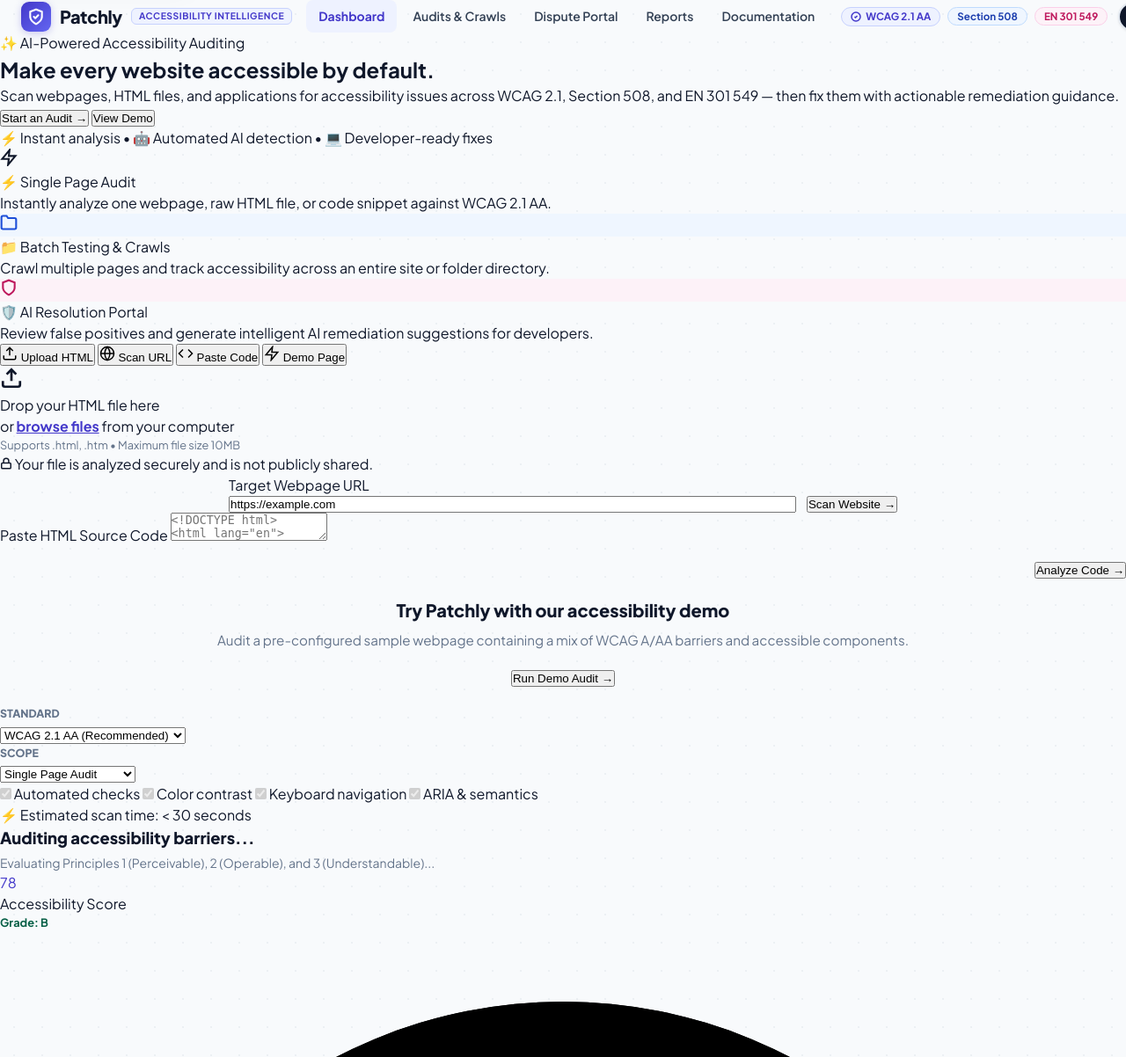
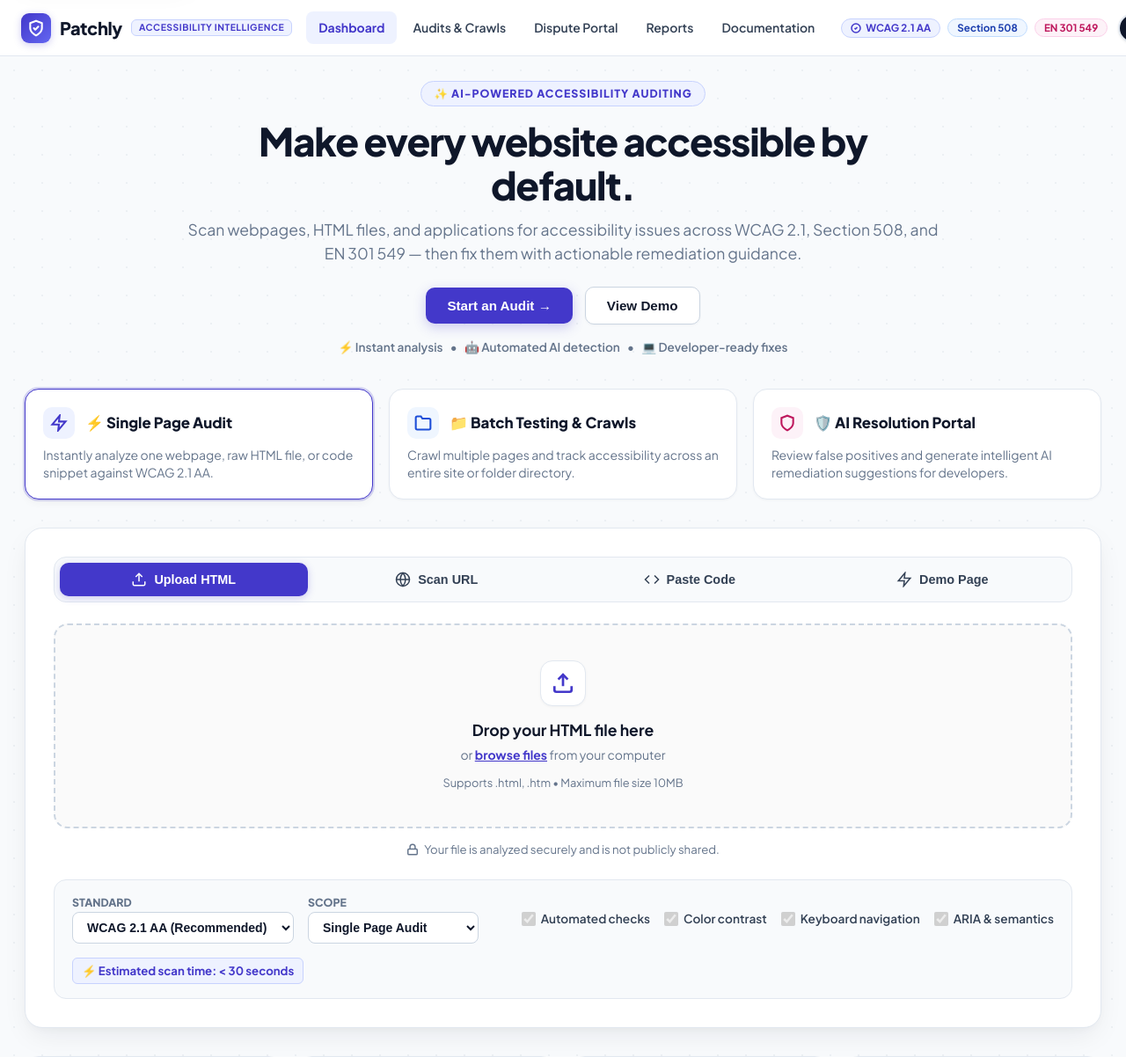
Before and after one commit to Rachana-2007/patchlywebaccessibility, a Flask app: page / in a window 1280 px wide; the page is wider, and only the part inside the window is pictured. Shown: the top 1202 px of that part at 88% size. Run offline with Flask 2, Linux system fonts and the light colour scheme.

Commit message:
Fix CSS syntax error in header and Windows Unicode printing

```diff
--- a/app.py
+++ b/app.py
@@ -1820,5 +1820,5 @@
     return jsonify({"success": True, "test_run": test_run})
 
 if __name__ == "__main__":
-    print("🚀 Patchly A11y Server starting at http://127.0.0.1:5000 ...")
+    print("[*] Patchly A11y Server starting at http://127.0.0.1:5000 ...")
     app.run(host="127.0.0.1", port=5000, debug=True)
--- a/templates/index.html
+++ b/templates/index.html
@@ -116,7 +116,6 @@
     }
 
     /* HEADER */
-    header {
     header {
       background: rgba(255, 255, 255, 0.95);
       backdrop-filter: blur(12px);
```
